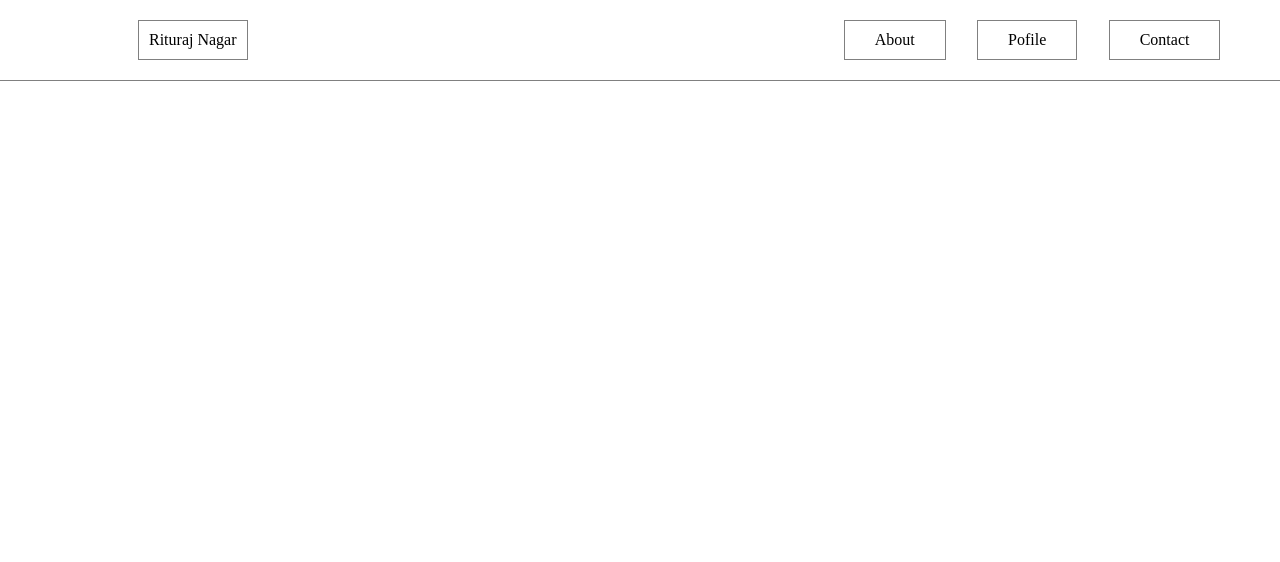
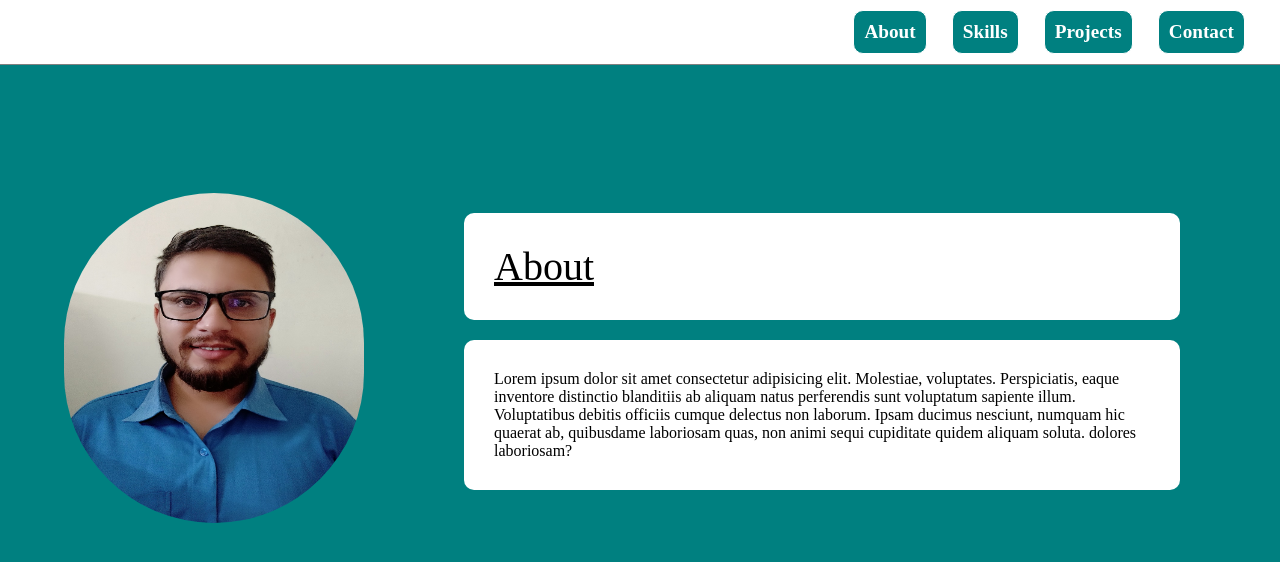
Before and after one commit to riturajnagar/riturajnagar.github.io, a plain HTML site: page index.html in a window 1280 px wide. Drawn offline with Linux system fonts and the light colour scheme.

Commit message:
about section updated

```diff
--- a/css/index.css
+++ b/css/index.css
@@ -2,31 +2,52 @@
   box-sizing: border-box;
   margin: 0%;
   padding: 0%;
+  background-color: teal;
 }
-#nav{
-    border-bottom: 1px solid grey;
-    display: flex;
-    justify-content: space-between;
+#nav {
+  border-bottom: 1px solid grey;
+  display: flex;
+  justify-content: end;
+  padding: 10px;
+  background-color: white;
+  margin-bottom: 10%;
+}
+
+#nav > div {
+  border: 1px solid white;
+  color: white;
+  padding: 10px;
+  margin-right: 2%;
+  font-size: larger;
+  font-weight: bold;
+  border-radius: 10px;
+}
+#profile_section {
+  display: flex;
+  margin-bottom: 10%;
+}
+#image_section {
+  /* border: 1px solid red; */
+  height: 300px;
+  width: 300px;
+  margin-left: 5%;
 
 }
-#nav>div{
-    /* border: 1px solid red; */
-    padding: 10px;
-    margin: 10px 10% 10px 10%;
+#image_section > img {
+  width: 300px;
+  height: 110%;
+  border-radius: 600px;
+}
+
+#profile_section > div > p {
+  padding: 30px;
+  background-color: white;
+  border-radius: 10px;
+  margin: 20px 100px 10px 100px;
+}
+#profile_section > div > p:first-child {
+  /* border: 1px solid red; */
+  font-size: 40px;
+  text-decoration: underline;
 
 }
-#nav>div>p{
-    padding: 10px;
-    border: 1px solid grey;
-}
-
-#nav>div:nth-child(2){
-    display: flex;
-    justify-content: space-evenly;
-
-}
-#nav>div:nth-child(2)>div{
-    padding: 10px 30px 10 30px ;
-    border: 1px solid grey;
-    margin: 0px 5% 0px 5%;
-}
--- a/index.html
+++ b/index.html
@@ -8,12 +8,33 @@
   </head>
   <body>
     <div id="nav">
-      <div><p>Rituraj Nagar</p></div>
+      <div>About</div>
+      <div>Skills</div>
+      <div>Projects</div>
+      <div>Contact</div>
+    </div>
+
+    <div id="profile_section">
+      <div id="image_section">
+        <img src="./resources/profile_pic.jpg" alt="" />
+      </div>
+
       <div>
-        <div>About</div>
-        <div>Pofile</div>
-        <div>Contact</div>
+        <p>About</p>
+        <p>
+          Lorem ipsum dolor sit amet consectetur adipisicing elit. Molestiae,
+          voluptates. Perspiciatis, eaque inventore distinctio blanditiis ab
+          aliquam natus perferendis sunt voluptatum sapiente illum. Voluptatibus
+          debitis officiis cumque delectus non laborum. Ipsam ducimus nesciunt,
+          numquam hic quaerat ab, quibusdame laboriosam quas, non animi sequi
+          cupiditate quidem aliquam soluta. dolores laboriosam?
+        </p>
       </div>
+
+    </div>
+
+    <div id="skills_section">
+
     </div>
   </body>
 </html>
```
Also changed, not shown: resources/css.png (added), resources/html.png (added), resources/java.jpg (added), resources/javascript.png (added), resources/profile_pic.jpg (added).
